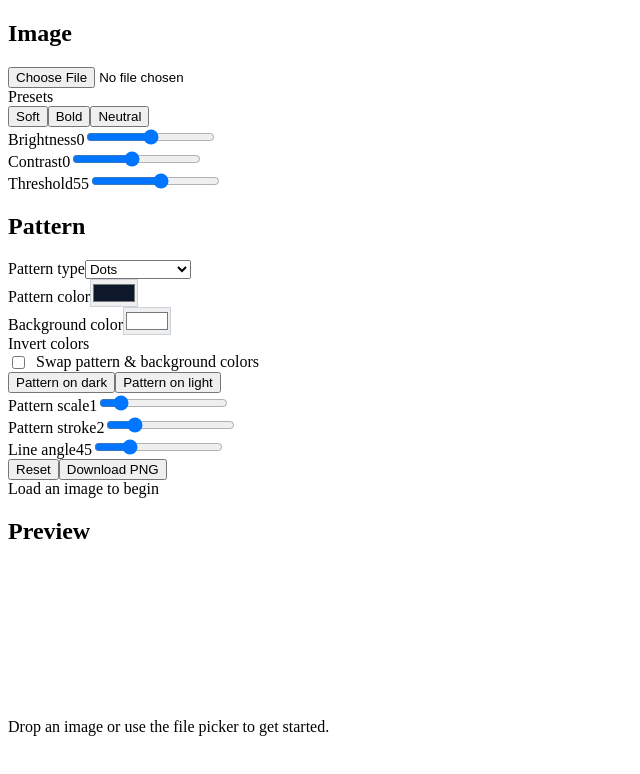
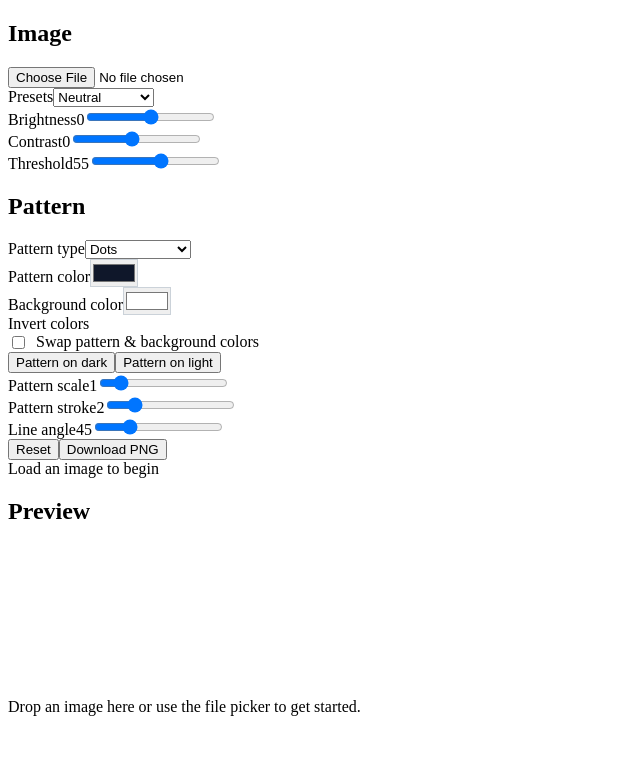
Before and after one commit to tomislavmaretic3000/Trasformator, a React (Vite) app: page / in a window 1280 px wide. Shown: the top 774 px of the page, without its empty margins (0-640 px from the left). Built offline with nearby package versions, Linux system fonts and the light colour scheme; the HTML template or start-up script is replaced by a standard one.

Commit message:
Add presets dropdown and drag-and-drop upload

```diff
--- a/src/App.tsx
+++ b/src/App.tsx
@@ -10,6 +10,34 @@ const DEFAULT_ADJUSTMENTS: Adjustments = {
   contrast: 0,
   threshold: 55
 };
+
+const PRESETS: { id: string; label: string; adjustments: Adjustments }[] = [
+  {
+    id: "neutral",
+    label: "Neutral",
+    adjustments: { brightness: 0, contrast: 0, threshold: 55 }
+  },
+  {
+    id: "soft",
+    label: "Soft",
+    adjustments: { brightness: -5, contrast: 10, threshold: 45 }
+  },
+  {
+    id: "bold",
+    label: "Bold",
+    adjustments: { brightness: 5, contrast: 20, threshold: 60 }
+  },
+  {
+    id: "high-contrast",
+    label: "High contrast",
+    adjustments: { brightness: -10, contrast: 35, threshold: 65 }
+  },
+  {
+    id: "film",
+    label: "Film",
+    adjustments: { brightness: 8, contrast: 12, threshold: 50 }
+  }
+];
 
 const DEFAULT_PATTERN: PatternOptions = {
   scale: 0.8,
@@ -42,6 +70,8 @@ export default function App() {
     DEFAULT_COLORS.background
   );
   const [status, setStatus] = useState<string>("Load an image to begin");
+  const [presetId, setPresetId] = useState<string>("neutral");
+  const [isDragging, setIsDragging] = useState(false);
   const canvasRef = useRef<HTMLCanvasElement | null>(null);
 
   const effectivePatternColor = invertColors ? backgroundColor : patternColor;
@@ -68,8 +98,56 @@ export default function App() {
     [handleFile]
   );
 
+  const onPresetChange = useCallback(
+    (event: React.ChangeEvent<HTMLSelectElement>) => {
+      if (event.target.value === "custom") {
+        setPresetId("custom");
+        return;
+      }
+      const nextPreset = PRESETS.find((preset) => preset.id === event.target.value);
+      if (!nextPreset) return;
+      setPresetId(nextPreset.id);
+      setAdjustments(nextPreset.adjustments);
+    },
+    []
+  );
+
+  const onDragOver = useCallback(
+    (event: React.DragEvent<HTMLDivElement>) => {
+      event.preventDefault();
+      event.dataTransfer.dropEffect = "copy";
+      setIsDragging(true);
+    },
+    []
+  );
+
+  const onDragLeave = useCallback(
+    (event: React.DragEvent<HTMLDivElement>) => {
+      if (!event.currentTarget.contains(event.relatedTarget as Node | null)) {
+        setIsDragging(false);
+      }
+    },
+    []
+  );
+
+  const onDrop = useCallback(
+    async (event: React.DragEvent<HTMLDivElement>) => {
+      event.preventDefault();
+      setIsDragging(false);
+      const file = event.dataTransfer.files?.[0];
+      if (!file) return;
+      if (!file.type.startsWith("image/")) {
+        setStatus("Please drop an image file");
+        return;
+      }
+      await handleFile(file);
+    },
+    [handleFile]
+  );
+
   const resetControls = useCallback(() => {
     setAdjustments(DEFAULT_ADJUSTMENTS);
+    setPresetId("neutral");
     setPatternOptions(DEFAULT_PATTERN);
     setPatternType("dots");
     setPatternSide("dark");
@@ -143,29 +221,14 @@ export default function App() {
           <input type="file" accept="image/*" onChange={onFileChange} />
           <div className="control">
             <label>Presets</label>
-            <div className="button-row">
-              <button
-                onClick={() =>
-                  setAdjustments({ brightness: -5, contrast: 10, threshold: 45 })
-                }
-              >
-                Soft
-              </button>
-              <button
-                onClick={() =>
-                  setAdjustments({ brightness: 5, contrast: 20, threshold: 60 })
-                }
-              >
-                Bold
-              </button>
-              <button
-                onClick={() =>
-                  setAdjustments({ brightness: 0, contrast: 0, threshold: 55 })
-                }
-              >
-                Neutral
-              </button>
-            </div>
+            <select value={presetId} onChange={onPresetChange}>
+              {PRESETS.map((preset) => (
+                <option key={preset.id} value={preset.id}>
+                  {preset.label}
+                </option>
+              ))}
+              <option value="custom">Custom</option>
+            </select>
           </div>
           <Slider
             label="Brightness"
@@ -173,7 +236,10 @@ export default function App() {
             min={-50}
             max={50}
             onChange={(value) =>
-              setAdjustments((prev) => ({ ...prev, brightness: value }))
+              setAdjustments((prev) => {
+                setPresetId("custom");
+                return { ...prev, brightness: value };
+              })
             }
           />
           <Slider
@@ -182,7 +248,10 @@ export default function App() {
             min={-50}
             max={60}
             onChange={(value) =>
-              setAdjustments((prev) => ({ ...prev, contrast: value }))
+              setAdjustments((prev) => {
+                setPresetId("custom");
+                return { ...prev, contrast: value };
+              })
             }
           />
           <Slider
@@ -191,7 +260,10 @@ export default function App() {
             min={0}
             max={100}
             onChange={(value) =>
-              setAdjustments((prev) => ({ ...prev, threshold: value }))
+              setAdjustments((prev) => {
+                setPresetId("custom");
+                return { ...prev, threshold: value };
+              })
             }
           />
 
@@ -306,6 +378,12 @@ export default function App() {
       <div className="panel preview-wrapper">
         <h2>Preview</h2>
         <div
+          className={`drop-zone ${isDragging ? "dragging" : ""}`}
+          onDragOver={onDragOver}
+          onDragLeave={onDragLeave}
+          onDrop={onDrop}
+        >
+          <div
             className="canvas-frame"
             style={{ background: effectiveBackgroundColor }}
           >
@@ -313,9 +391,10 @@ export default function App() {
           </div>
           {!bitmap && (
             <div className="hint">
-            Drop an image or use the file picker to get started.
+              Drop an image here or use the file picker to get started.
             </div>
           )}
+        </div>
       </div>
     </div>
   );
--- a/src/styles.css
+++ b/src/styles.css
@@ -130,6 +130,28 @@ button.primary {
   gap: 10px;
 }
 
+.drop-zone {
+  border: 2px dashed #cbd2d9;
+  border-radius: 12px;
+  padding: 16px;
+  display: flex;
+  flex-direction: column;
+  gap: 10px;
+  align-items: stretch;
+  justify-content: center;
+  background: #f9fafb;
+  transition:
+    border-color 120ms ease,
+    background 120ms ease,
+    box-shadow 120ms ease;
+}
+
+.drop-zone.dragging {
+  border-color: #0d9488;
+  background: #ecfdf5;
+  box-shadow: 0 0 0 2px rgba(13, 148, 136, 0.2);
+}
+
 .canvas-frame {
   position: relative;
   width: 100%;
```
Lines whose indentation alone changed are shown as unchanged.
